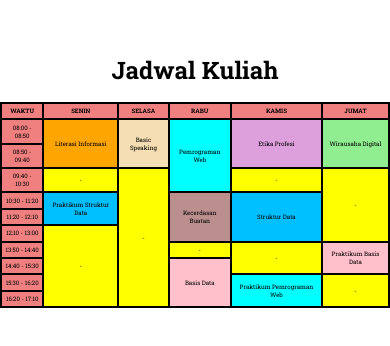
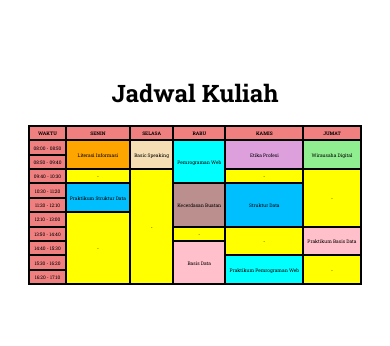
Before and after one commit to Andre-231401040/Tugas-Pemweb-1, a plain HTML site: page index.html in a window 390 px wide. Shown: the part 2773-3119 px from the top of the page. Drawn offline with Linux system fonts and the light colour scheme.

Commit message:
Memperbaiki ukuran font untuk tabel pada mobile

```diff
--- a/style.css
+++ b/style.css
@@ -234,7 +234,7 @@ footer {
   }
 
   #jadwal-kuliah table {
-    font-size: 0.38rem;
+    font-size: 0.3rem;
   }
 
   #jadwal-kuliah th,
```
